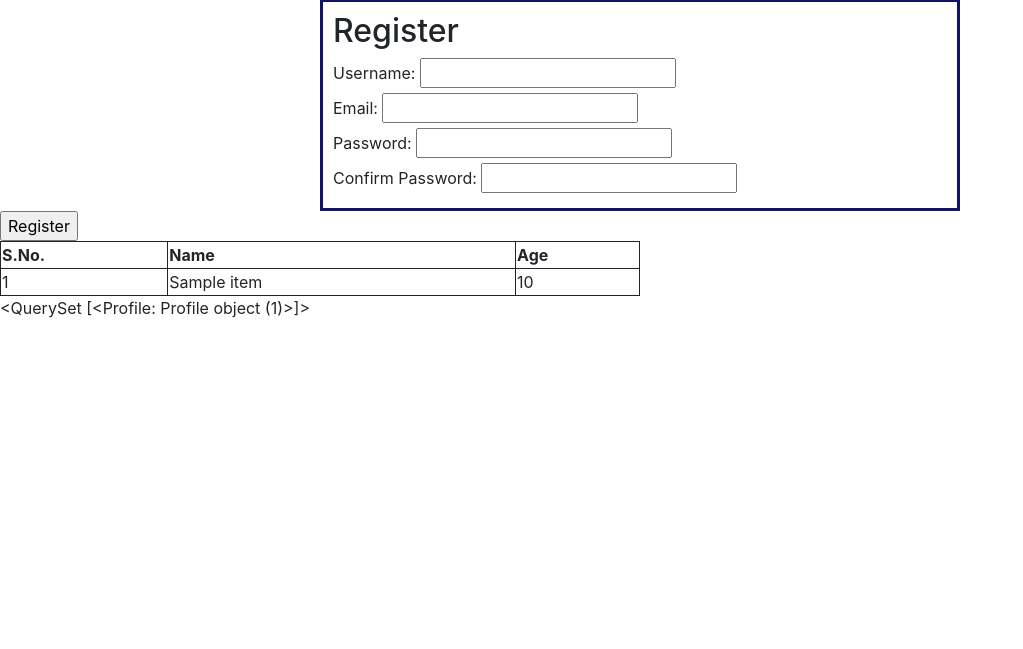
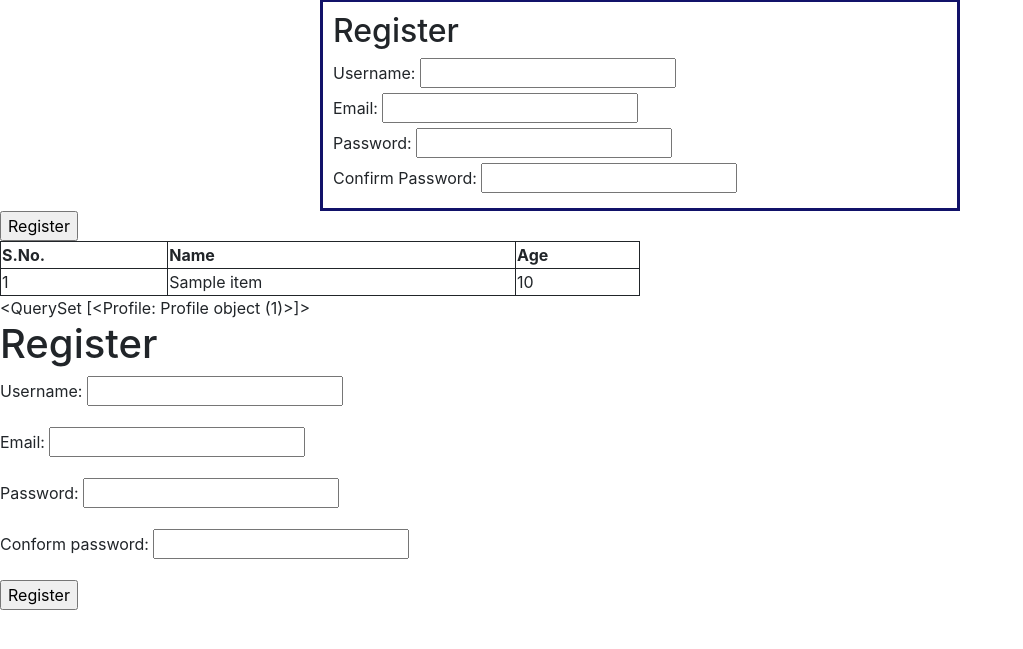
Before and after one commit to ani047/django-auth, a Django app: template myProject/myApp/templates/myApp/register.html in a window 1280 px wide. Shown: the part 57-706 px from the top of the page, without its empty margins (0-1023 px from the left). Run offline with Django 3.2, Linux system fonts and the light colour scheme; tables that the repository leaves empty hold one stand-in row (values such as "Sample post"); the template is opened without the code that fills it: values that come from a table or form of the project are taken from there, most other values are stand-ins (such as "Sample title", 1, 10 or a date in 2020); some libraries are stand-ins or nearby versions.

Commit message:
second commit

```diff
--- a/myProject/myApp/forms.py
+++ b/myProject/myApp/forms.py
@@ -0,0 +1,7 @@
+from django import forms
+
+class RegistrationForm(forms.Form):
+    username = forms.CharField(max_length=100)
+    email = forms.EmailField()
+    password = forms.CharField(widget=forms.PasswordInput)
+    conform_password = forms.CharField(widget=forms.PasswordInput)
--- a/myProject/myApp/templates/myApp/register.html
+++ b/myProject/myApp/templates/myApp/register.html
@@ -24,9 +24,10 @@
 }
 
   </style>
+
   <div class = center>
 <h2>Register</h2>
-  <form action="user_register" method="post" >
+  <form onsubmit=" myFunction()" action="user_register" method="post" >
       {% csrf_token %}
       <div class="class-center">
         <label for="username">Username:</label>
@@ -40,13 +41,14 @@
 
       <div class="class-center">
          <label for="password">Password:</label>
-      <input type="password" id="password" name="password" required><br>
+      <input type="password" id="password" name="password" value="">
+      <span id = 'message1'></span><br>
       </div>
 
       <div class="class-center"></div>
         <label for="confirm_password" >Confirm Password:</label>
-      <input type="password" id="confirm_password" name="confirm_password" required><br>
-
+      <input type="password" id="confirm_password" name="confirm_password" value=""><br>
+      <span id = 'message2' style="color: red;"></span>
       </div>
       <div class="class-center">
         <input type="submit" value="Register">
@@ -74,5 +76,36 @@
 
       {{profile_data}}
 
+    <h1>Register</h1>
+    <form method="post">
+        {% csrf_token %}
+        {{ form.as_p }}
+        <input type="submit" value="Register">
+    </form>
+<script>
+  function myFunction() {
+    let pass1 = document.getElementById("password").value
+    let pass2 = document.getElementById("confirm_password").value
+
+    if(pass1 ===""){
+      document.getElementById("message1").innerHTML="**Please fill the Password"
+      return false;
+    }
+    if(pass1.length < 7){
+      document.getElementById("message1").innerHTML="**Password length must be greater then 7"
+      return false;
+    }
+    if(pass1.length > 19){
+      document.getElementById("message2").innerHTML="**Password length is too large"
+      return false;
+    }
+
+    if(pass1!==pass2){
+      console.log("Password are not same");
+      document.getElementById("massage2").innerHTML="**Password are not same"
+      return false;
+    }
+}
+</script>
 {% endblock %}
 {% endblock %}
--- /dev/null
+++ b/myProject/myApp/templates/myApp/registration.html
@@ -0,0 +1,3 @@
+{% include "basic .html" %}
+{% block content %}
+{% endblock %}
--- a/myProject/myApp/urls.py
+++ b/myProject/myApp/urls.py
@@ -6,6 +6,7 @@ urlpatterns = [
     path("", views.index, name="index"),
     path("user_register",views.user_register,name='register'),
     path("user_login",views.user_login,name='user_login'),
-    path('user_profile',views.user_profile,name='user_profile')
+    path('user_profile',views.user_profile,name='user_profile'),
+    path('registeration',views.registeration,name='registeration')
 
 ]
```
Also changed, not shown: myProject/myApp/views.py (+21 -0 lines).
